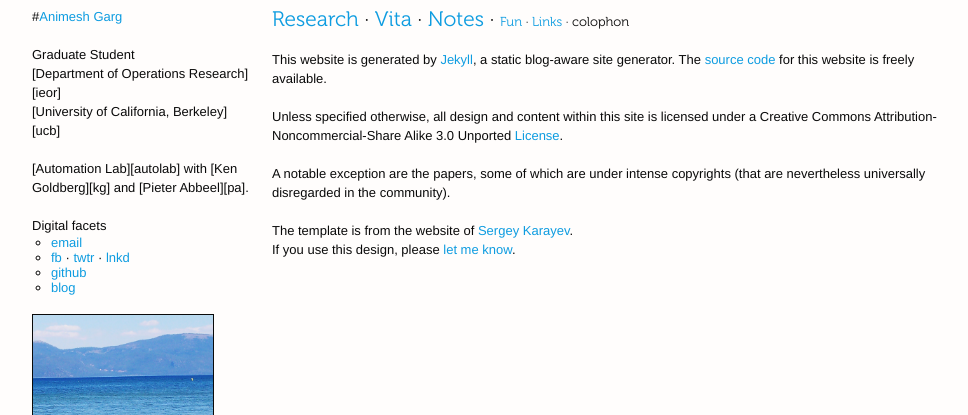
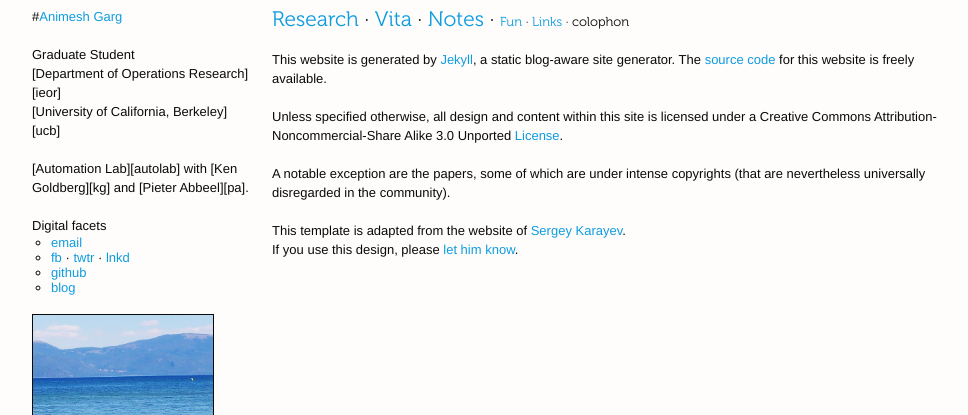
Before and after one commit to animesh-garg/jekyll-website, a Jekyll site: the page built from src/colophon/index.md, in a window 1280 px wide. Shown: the top 415 px of the page, without its empty margins (138-1106 px from the left). Built offline with Jekyll 4.4.1, drawn with Linux system fonts in a browser that asks for light colours.

Commit message:
changed to colophon
Direct thanks to Sergey in case someone decides to use the template

```diff
--- a/src/colophon/index.md
+++ b/src/colophon/index.md
@@ -12,5 +12,5 @@ Unless specified otherwise, all design and content within this site is licensed
 A notable exception are the papers, some of which are under intense
 copyrights (that are nevertheless universally disregarded in the community).
 
-The template is from the website of [Sergey Karayev](http://sergeykarayev.com).
-If you use this design, please [let me know](mailto:garg.animesh@gmail.com).
+This template is adapted from the website of [Sergey Karayev](http://sergeykarayev.com).
+If you use this design, please [let him know](mailto:sergeykarayev@gmail.com).
```
